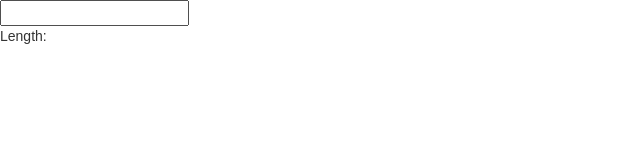
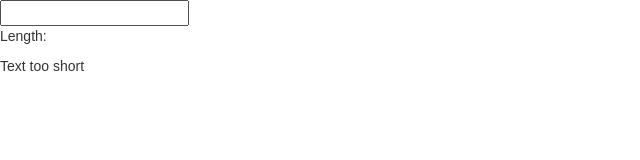
Before and after one commit to avinashiyer4292/react-repo, a React (Create React App) app: page / in a window 1280 px wide. Shown: the top 160 px of the page, without its empty margins (0-640 px from the left). Built offline with nearby package versions, Linux system fonts and the light colour scheme.

Commit message:
Print custom message depending on text length being inputted

```diff
--- a/src/App.js
+++ b/src/App.js
@@ -1,15 +1,15 @@
 import React, { Component } from 'react';
-
+import ValidationComponent from './react-16-assignment-2/components/ValidationComponent';
 class App extends Component {
 
   constructor(props){
     super();
     this.state ={
-      text: null
+      textLength: null
     }
   }
   showLength(event){
-      this.setState({text: event.target.value.length});
+      this.setState({textLength: event.target.value.length});
   }
   render() {
     return (
@@ -17,6 +17,7 @@ class App extends Component {
 
         <input type="text" onChange={ (event) => this.showLength(event)} />
         <p>Length: {this.state.text}</p>
+        <ValidationComponent length={this.state.textLength} />
       </div>
     );
   }
--- a/src/react-16-assignment-2/components/ValidationComponent.js
+++ b/src/react-16-assignment-2/components/ValidationComponent.js
@@ -0,0 +1,12 @@
+import React from 'react';
+
+var ValidationComponent = (props) =>{
+
+    let msg = 'Text too short';
+    if(props.length > 5)
+        msg = 'Text long enough';
+    return(
+        <p>{msg}</p>
+    );
+}
+export default ValidationComponent;
```
